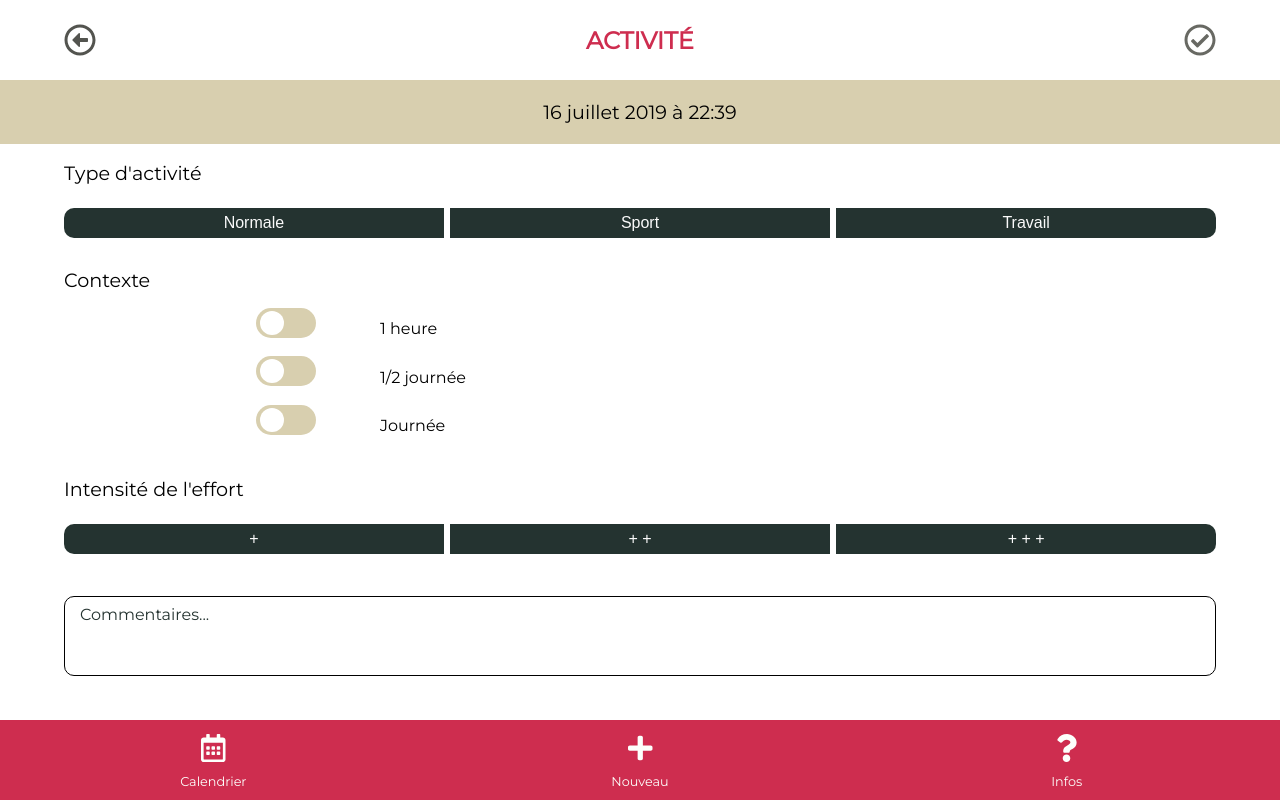
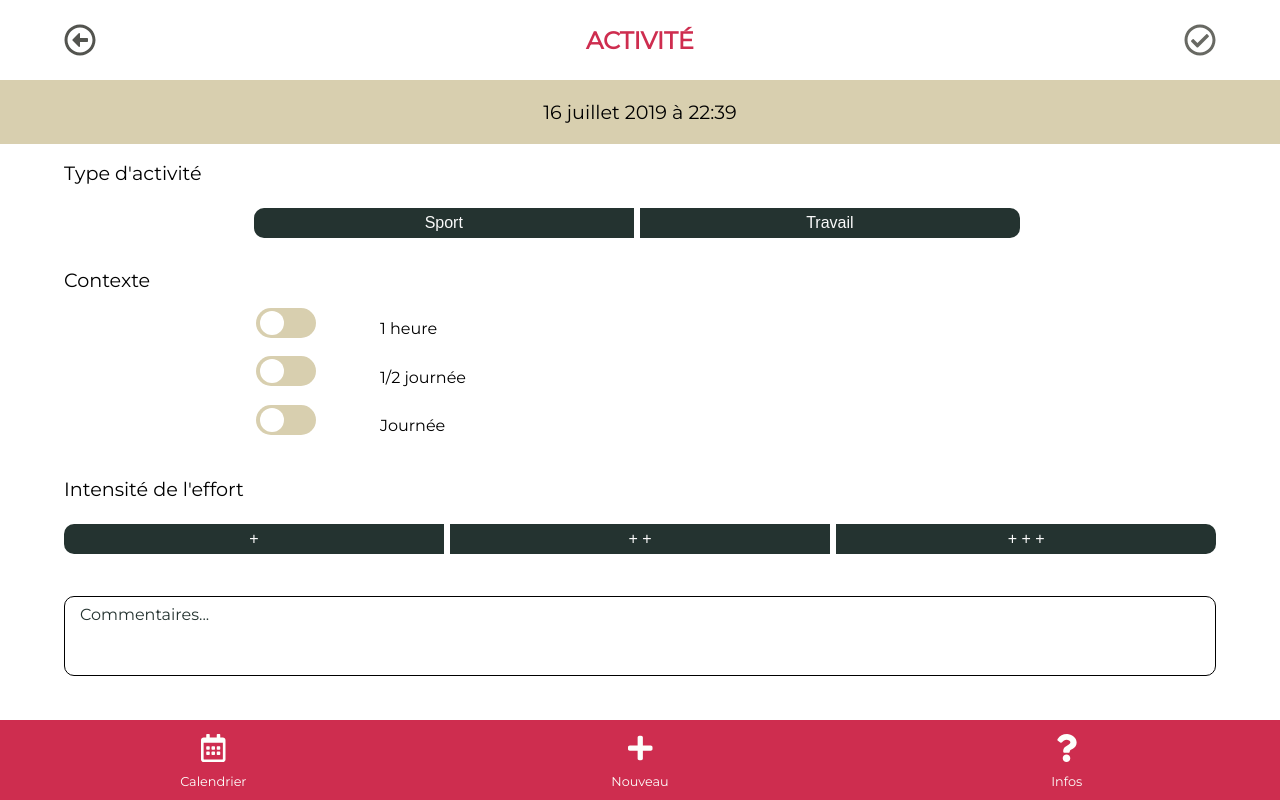
Before and after one commit to FlorianGardy/up-day-mobile, a React (Create React App) app: page /events/activity in a window 1280 px wide. Built offline with nearby package versions, Linux system fonts and the light colour scheme.

Commit message:
add the new title of the app, made changes required by Alice on the miction and defecation pages

```diff
--- a/src/components/OptionSelector.scss
+++ b/src/components/OptionSelector.scss
@@ -38,7 +38,7 @@
         border-radius: 0;
         margin: 0 0.5vw;
       }
-      &:nth-child(3) {
+      &:last-child {
         border-radius: 0 10px 10px 0;
       }
     }
--- a/src/data.js
+++ b/src/data.js
@@ -13,13 +13,13 @@ export const drinks = ["Eau-Soda", "Café-Thé", "Alcool"];
 
 export const volumes = ["+", "+ +", "+ + +"];
 
-export const urinations = ["Normale", "Précaution", "Urgence"];
+export const urinations = ["Précaution", "Volontaire"];
 
-export const defecations = ["Normale", "Difficulté", "Urgence"];
+export const defecations = ["Précaution", "Volontaire"];
 
-export const activities = ["Normale", "Sport", "Travail"];
+export const activities = ["Sport", "Travail"];
 
-export const contextUrination = ["Fuite", "Poussée anormale", "Difficulté"];
-export const contextDefecation = ["Suite à une fuite", "Avec Gaz"];
+export const contextUrination = ["Fuite", "Difficulté", "Urgence"];
+export const contextDefecation = ["Fuite", "Difficulté", "Urgence"];
 
 export const contextActivity = ["1 heure", "1/2 journée", "Journée"];
--- a/src/pills/login/login.container.jsx
+++ b/src/pills/login/login.container.jsx
@@ -17,7 +17,7 @@ const Login = ({ dispatch }) => {
       dispatch(updateUser("1")); // TODO: Put in place Auth process
       setShouldRedirect(true);
     } else {
-      alert("Vouuuuss ne passerez paaaaas !");
+      alert("Veuillez vérifier votre identifiant ou votre mot de passe !");
     }
 
     e.preventDefault();
@@ -26,11 +26,7 @@ const Login = ({ dispatch }) => {
   return (
     <div>
       {shouldRedirect && <Redirect to="/history" />}
-      <LoginView
-        onSubmit={handleSubmit}
-        // logo="https://www.logogenie.fr/download/preview/medium/4165102"
-        logo={logoKineGrey}
-      />
+      <LoginView onSubmit={handleSubmit} logo={logoKineGrey} />
     </div>
   );
 };
--- a/src/pills/login/login.view.jsx
+++ b/src/pills/login/login.view.jsx
@@ -6,7 +6,7 @@ const loginView = ({ onSubmit, logo }) => {
     <div className="loginPage">
       <section className="logo">
         <img src={logo} alt="logo" />
-        <h1>KinAid</h1>
+        <h1>UP Day</h1>
         <h2>Calendrier Mictionnel</h2>
       </section>
       <form onSubmit={e => onSubmit(e)}>
```
